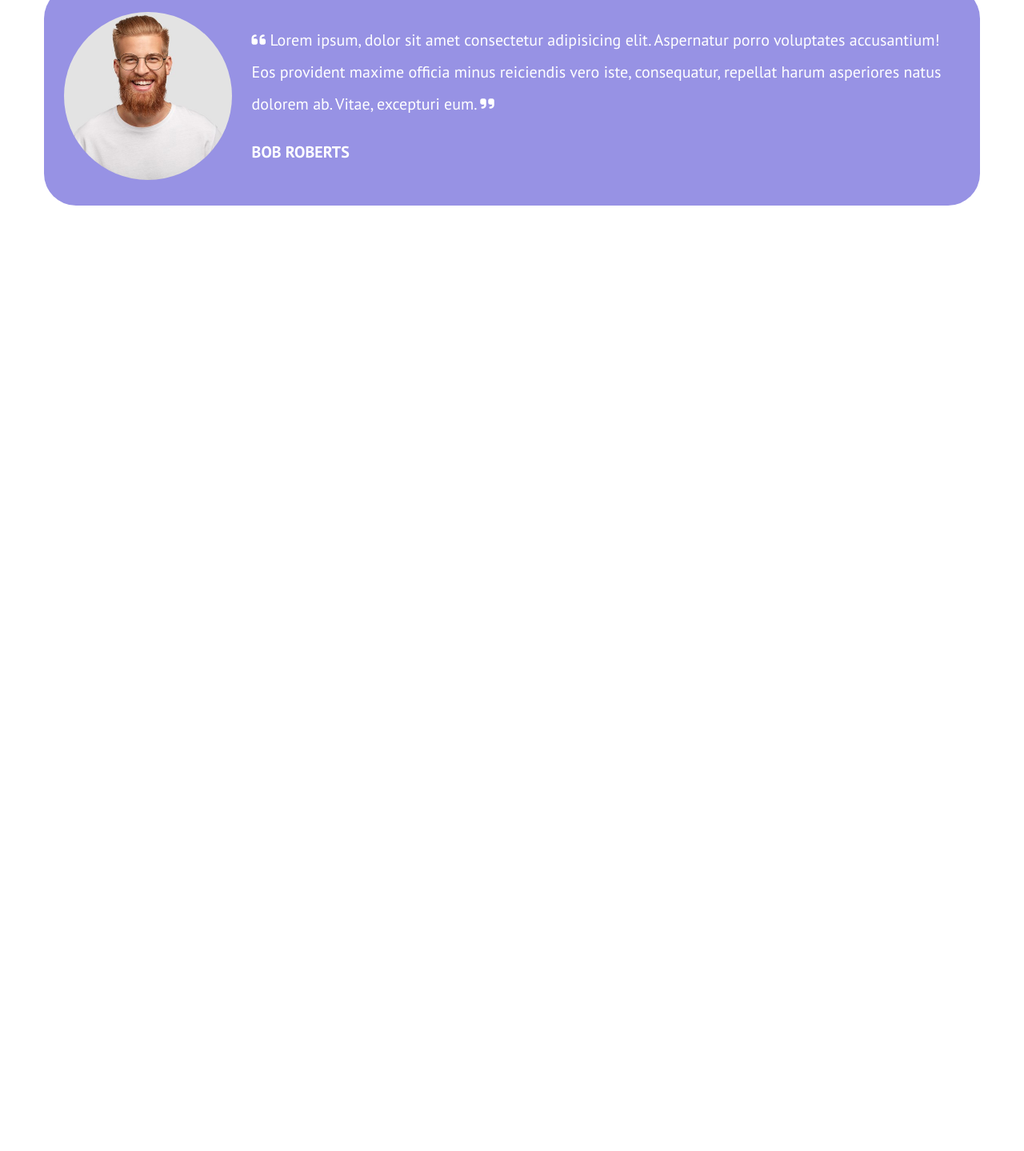
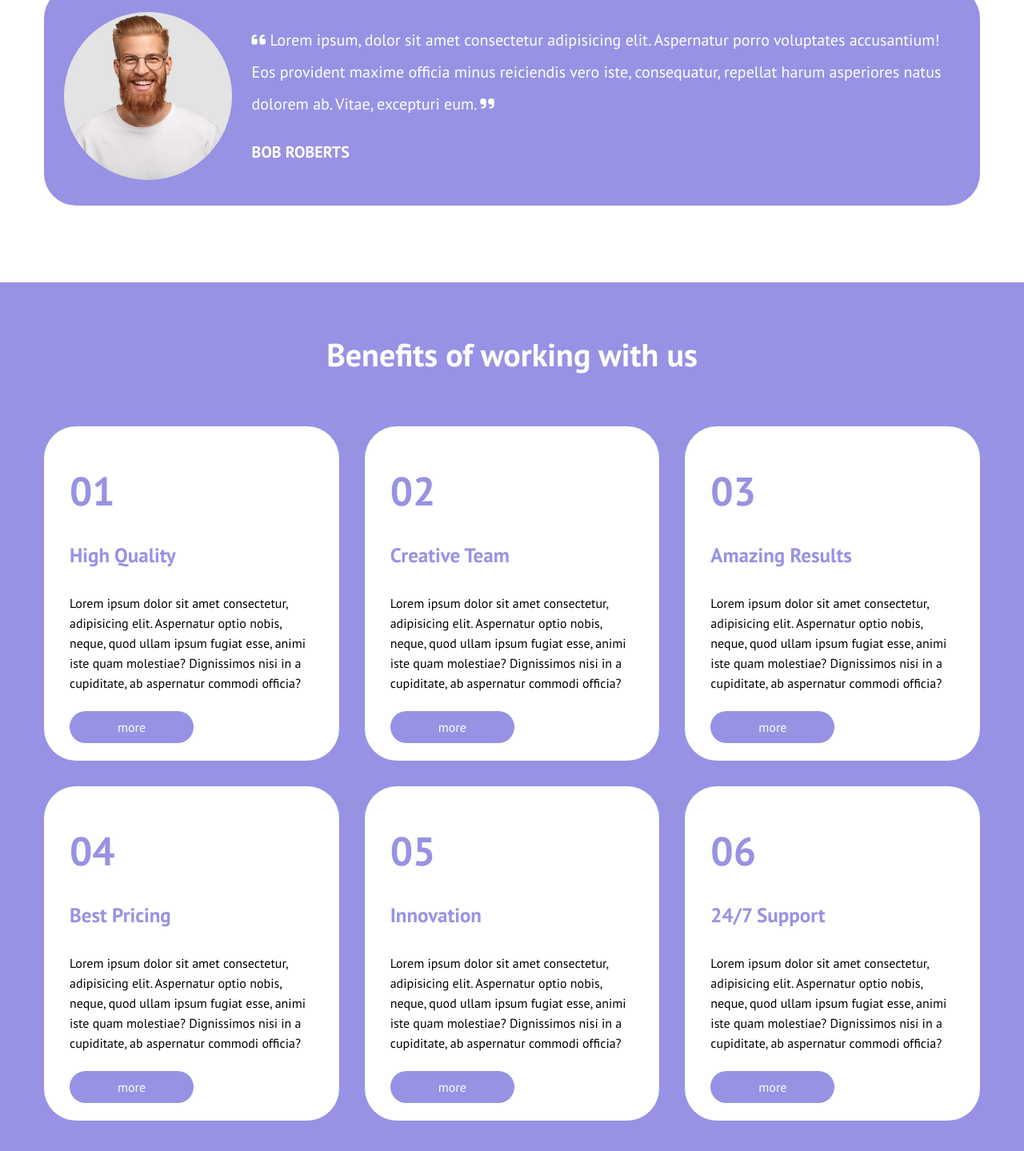
Before and after one commit to Binotz/htmlcss-responsive-layout, a plain HTML site: page index.html in a window 1280 px wide. Shown: the part 3067-4506 px from the top of the page at 80% size. Before the commit the page ends 3420 px from the top, so only its background shows below. Drawn offline with Linux system fonts and the light colour scheme.

Commit message:
Benefit section done

```diff
--- a/css/style.css
+++ b/css/style.css
@@ -31,6 +31,12 @@ img{
     padding: 10px 70px;
     border-radius: 30px;
     background-color: #0084fd;
+    color: white;
+}
+.btn-purple{
+    padding: 10px 60px;
+    border-radius: 30px;
+    background-color: #9792e4;
     color: white;
 }
 a{
@@ -205,6 +211,45 @@ ul.flex{
 .testimonial-img-container{
     justify-content: center;
 }
+/* Benefits */
+.benefits{
+    background-color: #9792e4;
+    padding-bottom: 2rem;
+}
+.benefits>h2{
+    text-align: center;
+    padding: 4rem 0;
+    color: white;
+    font-size: 40px;
+}
+.benefits-layout{
+    flex-direction: column;
+}
+.benefit-layout{
+    width: 100%;
+    margin-bottom: 2rem;
+}
+.benefit-content{
+    background-color: white;
+    padding: 2rem;
+    border-radius: 40px;
+}
+.benefit-content h2{
+    color: #9792e4;
+    font-size: 50px;
+    padding: 1rem 0;
+}
+.benefit-content h4{
+    color: #9792e4;
+    font-size: 25px;
+    padding: 1rem 0;
+}
+.benefit-content p{
+    line-height: 25px;
+    padding: 1rem 0;
+    padding-bottom: 2rem;
+}
+
 
 /* TABLET
 (>= 768px) */
@@ -242,6 +287,18 @@ ul.flex{
         width: calc( (100% / 3) * 2);
         text-align: left;
     }
+    /* Benefits */
+    .benefits-layout{
+        flex-direction: row;
+        flex-wrap: wrap;
+        justify-content: space-between;
+        margin: 0 -1rem;
+    }
+    .benefit-layout{
+        width: calc(100% / 2);
+        padding: 0 1rem;
+    }
+
 }
 /* DESKTOP
 (>= 992px) */
@@ -313,4 +370,8 @@ ul.flex{
     .testimonial-text{
         width: calc( (100% / 5) * 4);
     }
+    /* Benefits */
+    .benefit-layout{
+        width: calc(100% / 3);
+    }
 }
--- a/index.html
+++ b/index.html
@@ -229,6 +229,75 @@
 
             </section>
             <!-- Benefit section -->
+            <section class="benefits mobile-padding">
+                <h2>
+                    Benefits of working with us
+                </h2>
+                <div class="container">
+                    <div class="benefits-layout flex">
+                        <!-- First Column -->
+                        <div class="benefit-layout">
+                            <div class="benefit-content">
+                                <h2 class="benefit-num">01</h2>
+                                <h4 class="benefit-name">High Quality</h4>
+                                <p class="benefit-description">Lorem ipsum dolor sit amet consectetur, adipisicing elit. Aspernatur optio nobis, neque, quod ullam ipsum fugiat esse, animi iste quam molestiae? Dignissimos nisi in a cupiditate, ab aspernatur commodi officia?</p>
+                                <a href="#" class="btn btn-purple">more</a>
+                            </div>
+                        </div>
+
+                        <!-- Second Column -->
+                        <div class="benefit-layout">
+                            <div class="benefit-content">
+                                <h2 class="benefit-num">02</h2>
+                                <h4 class="benefit-name">Creative Team</h4>
+                                <p class="benefit-description">Lorem ipsum dolor sit amet consectetur, adipisicing elit. Aspernatur optio nobis, neque, quod ullam ipsum fugiat esse, animi iste quam molestiae? Dignissimos nisi in a cupiditate, ab aspernatur commodi officia?</p>
+                                <a href="#" class="btn btn-purple">more</a>
+                            </div>
+                        </div>
+
+                        <!-- Third Column -->
+                        <div class="benefit-layout">
+                            <div class="benefit-content">
+                                <h2 class="benefit-num">03</h2>
+                                <h4 class="benefit-name">Amazing Results</h4>
+                                <p class="benefit-description">Lorem ipsum dolor sit amet consectetur, adipisicing elit. Aspernatur optio nobis, neque, quod ullam ipsum fugiat esse, animi iste quam molestiae? Dignissimos nisi in a cupiditate, ab aspernatur commodi officia?</p>
+                                <a href="#" class="btn btn-purple">more</a>
+                            </div>
+                        </div>
+
+                        <!-- Fourth Column -->
+                        <div class="benefit-layout">
+                            <div class="benefit-content">
+                                <h2 class="benefit-num">04</h2>
+                                <h4 class="benefit-name">Best Pricing</h4>
+                                <p class="benefit-description">Lorem ipsum dolor sit amet consectetur, adipisicing elit. Aspernatur optio nobis, neque, quod ullam ipsum fugiat esse, animi iste quam molestiae? Dignissimos nisi in a cupiditate, ab aspernatur commodi officia?</p>
+                                <a href="#" class="btn btn-purple">more</a>
+                            </div>
+                        </div>
+
+                        <!-- fifth Column -->
+                        <div class="benefit-layout">
+                            <div class="benefit-content">
+                                <h2 class="benefit-num">05</h2>
+                                <h4 class="benefit-name">Innovation</h4>
+                                <p class="benefit-description">Lorem ipsum dolor sit amet consectetur, adipisicing elit. Aspernatur optio nobis, neque, quod ullam ipsum fugiat esse, animi iste quam molestiae? Dignissimos nisi in a cupiditate, ab aspernatur commodi officia?</p>
+                                <a href="#" class="btn btn-purple">more</a>
+                            </div>
+                        </div>
+
+                        <!-- sixth Column -->
+                        <div class="benefit-layout">
+                            <div class="benefit-content">
+                                <h2 class="benefit-num">06</h2>
+                                <h4 class="benefit-name">24/7 Support</h4>
+                                <p class="benefit-description">Lorem ipsum dolor sit amet consectetur, adipisicing elit. Aspernatur optio nobis, neque, quod ullam ipsum fugiat esse, animi iste quam molestiae? Dignissimos nisi in a cupiditate, ab aspernatur commodi officia?</p>
+                                <a href="#" class="btn btn-purple">more</a>
+                            </div>
+                        </div>
+
+                    </div>
+                </div>
+            </section>
             <!-- About us section -->
             <!-- Get Started section -->
         <!-- Footer -->
```
